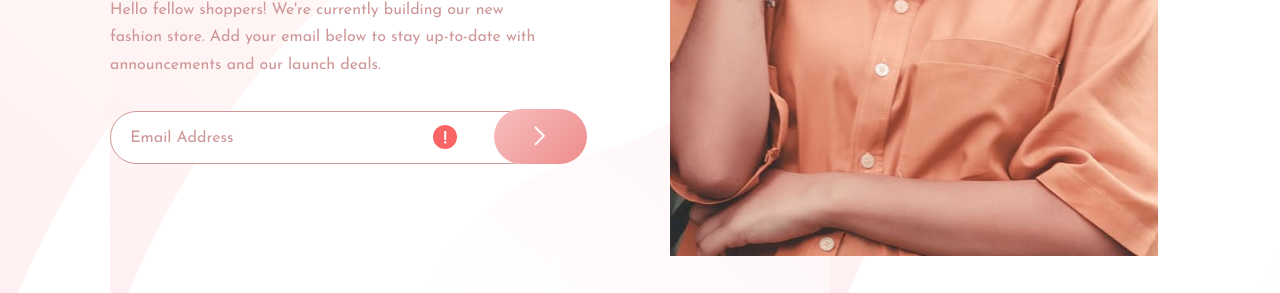
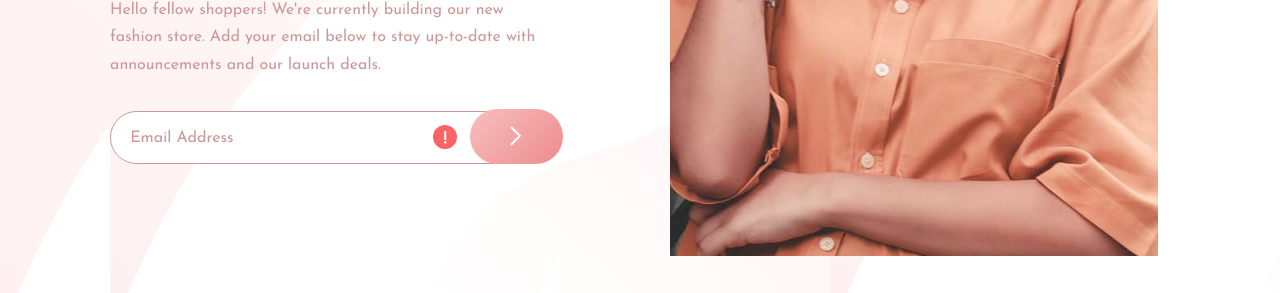
Before and after one commit to jarthurofv/Base-Apparel-coming-soon-page, a plain HTML site: page index.html in a window 1280 px wide. Shown: the part 464-757 px from the top of the page. Drawn offline with Linux system fonts and the light colour scheme.

Commit message:
Update style.css

```diff
--- a/style.css
+++ b/style.css
@@ -219,6 +219,6 @@ footer input[type="email"].error {
   }
 
   button {
-    left: 24rem;
+    left: 22.5rem;
   }
 }
```
